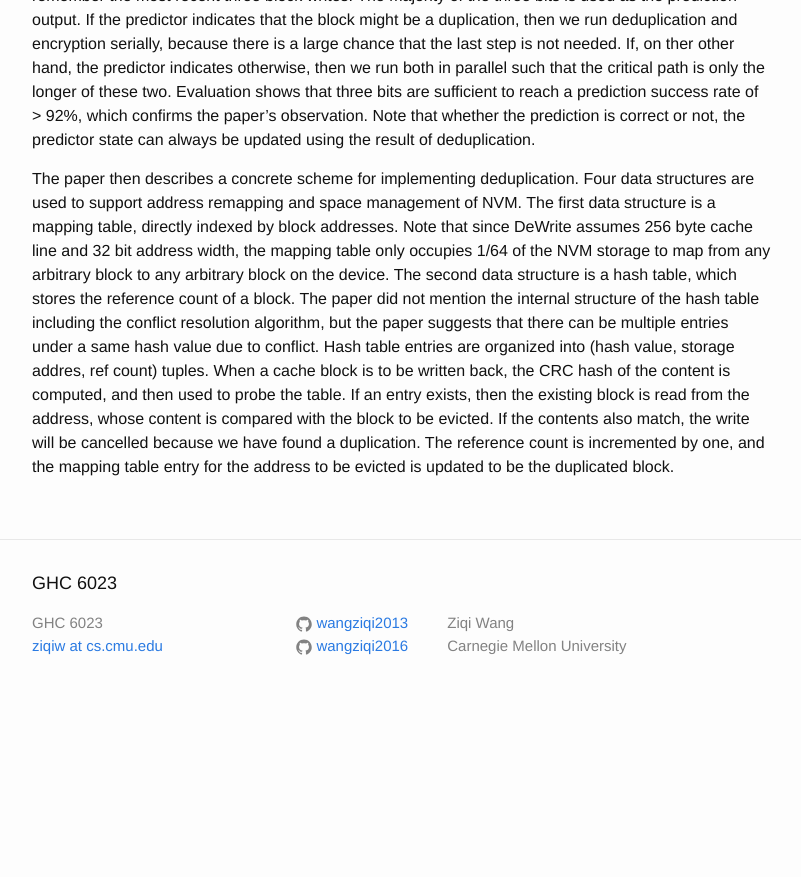
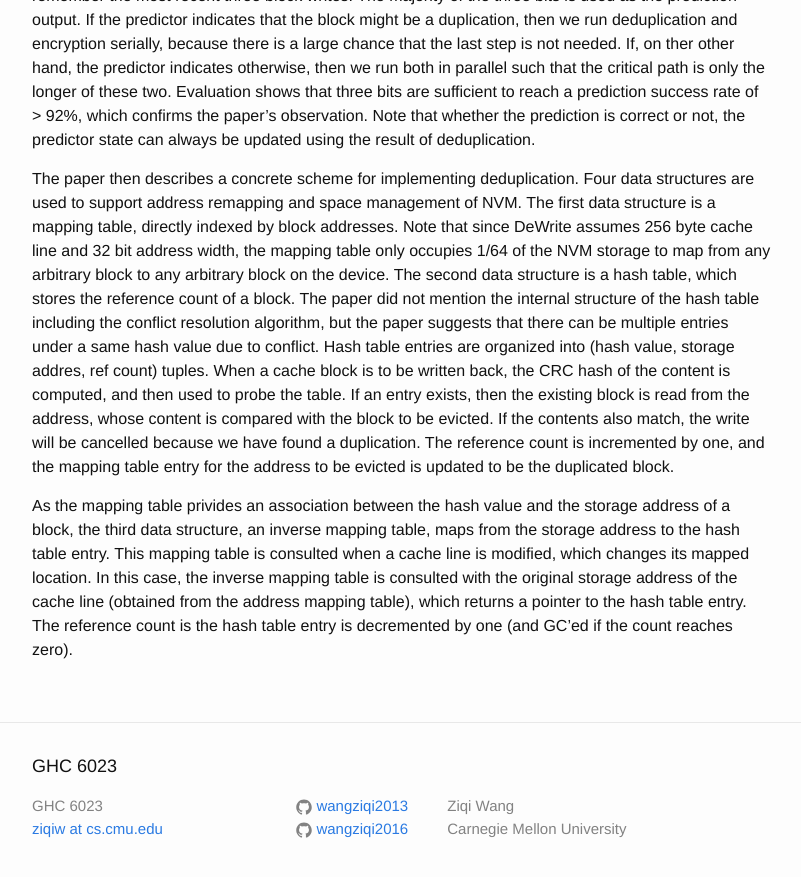
Before and after one commit to wangziqi2013/wangziqi2013.github.io, a Jekyll site: the page built from _posts/2019-08-16-improving-the-performance-and-endurance-of-encrypted.markdown, in a window 1280 px wide and 900 px high, scrolled down 2047 px. Shown: the top 877 px of the window, without its empty margins (238-1039 px from the left). Built offline with Jekyll 4.4.1, drawn with Linux system fonts in a browser that asks for light colours; before the commit the page ends 2764 px from its top, so only the background shows below that.

Commit message:
Adding inverse maping

```diff
--- a/_posts/2019-08-16-improving-the-performance-and-endurance-of-encrypted.markdown
+++ b/_posts/2019-08-16-improving-the-performance-and-endurance-of-encrypted.markdown
@@ -87,3 +87,10 @@ When a cache block is to be written back, the CRC hash of the content is compute
 If an entry exists, then the existing block is read from the address, whose content is compared with the block to be evicted.
 If the contents also match, the write will be cancelled because we have found a duplication. The reference count is incremented
 by one, and the mapping table entry for the address to be evicted is updated to be the duplicated block.
+
+As the mapping table privides an association between the hash value and the storage address of a block, the third data
+structure, an inverse mapping table, maps from the storage address to the hash table entry. This mapping table is
+consulted when a cache line is modified, which changes its mapped location. In this case, the inverse mapping table is
+consulted with the original storage address of the cache line (obtained from the address mapping table), which returns
+a pointer to the hash table entry. The reference count is the hash table entry is decremented by one (and GC'ed if
+the count reaches zero).
```
